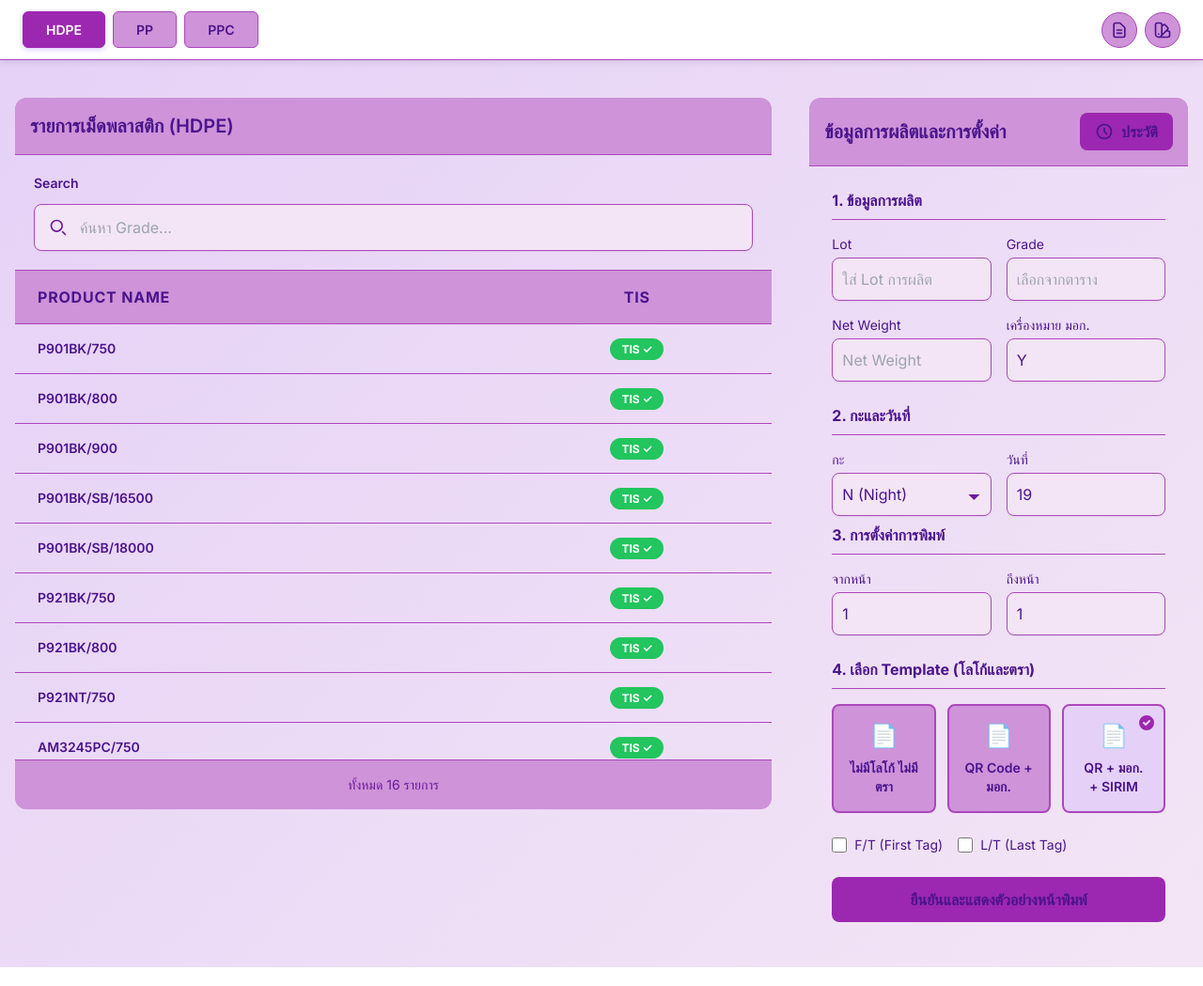
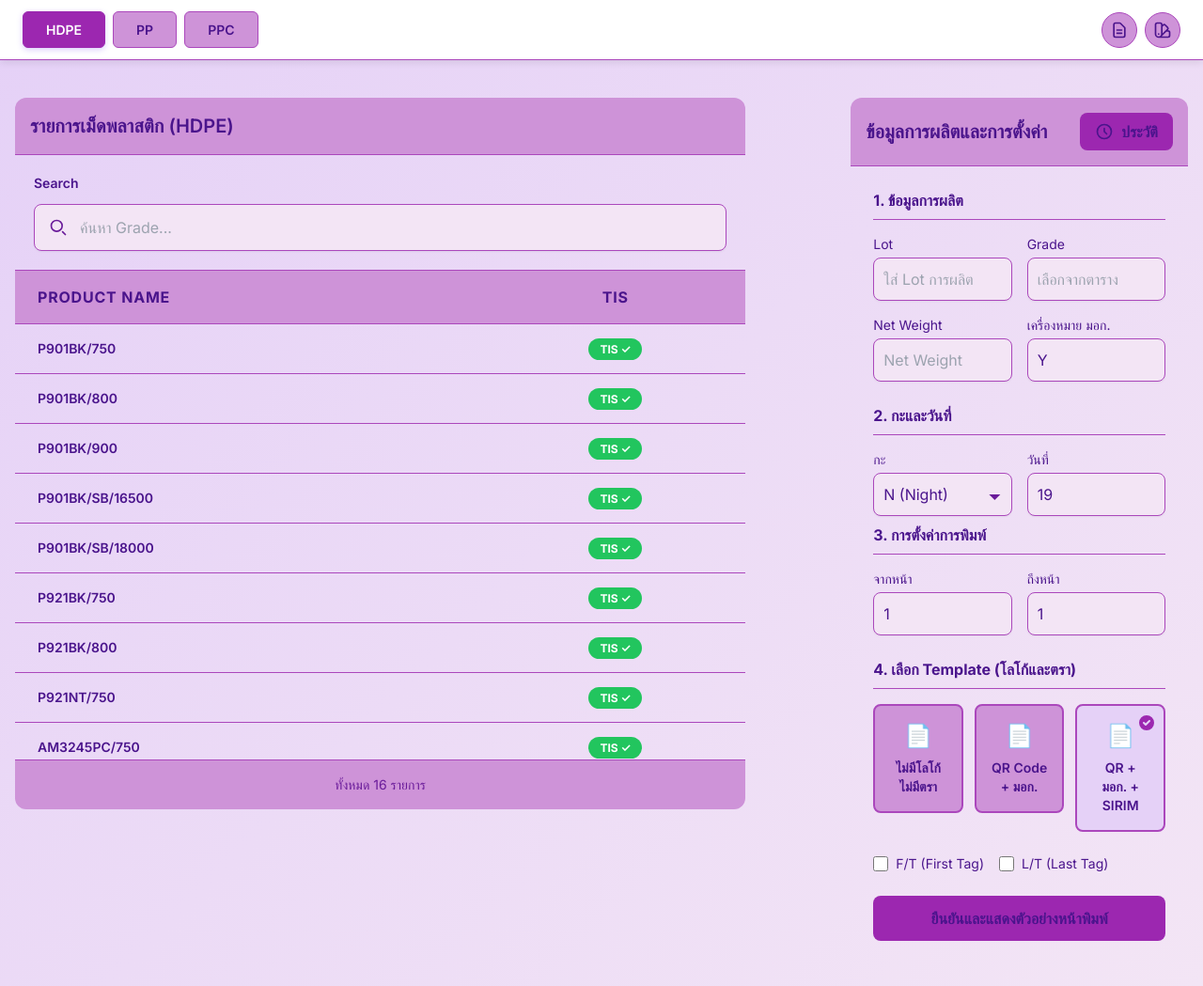
Before and after one commit to jamorn/HD_Print_Tag_Jumbo-offline, a website: page Reference-Code/Print_JB_Ver_19Jan2026/index.html in a window 1280 px wide. Shown: the whole page at 94% size. Drawn offline with nearby package versions, Linux system fonts and the light colour scheme; files that its build step writes are made by us from their sources.

Commit message:
ui: widen gap between render and form (md:space-x-20 + md:pl-8)

```diff
--- a/Reference-Code/Print_JB_Ver_19Jan2026/index.html
+++ b/Reference-Code/Print_JB_Ver_19Jan2026/index.html
@@ -92,12 +92,12 @@
     </div>
 
     <div id="app" class="container mx-auto px-4 py-6 max-w-7xl mt-20">
-        <div class="flex flex-col space-y-6 md:flex-row md:space-x-10 md:space-y-0">
+        <div class="flex flex-col space-y-6 md:flex-row md:space-x-20 md:space-y-0">
             <!-- Left: Table (2/3 width on md+) -->
             <div id="tableContainer" class="w-full md:w-2/3"></div>
 
             <!-- Right: Form / Controls (1/3 width on md+) -->
-            <div id="formContainer" class="w-full md:w-1/3"></div>
+            <div id="formContainer" class="w-full md:w-1/3 md:pl-8"></div>
         </div>
     </div>
 
```
